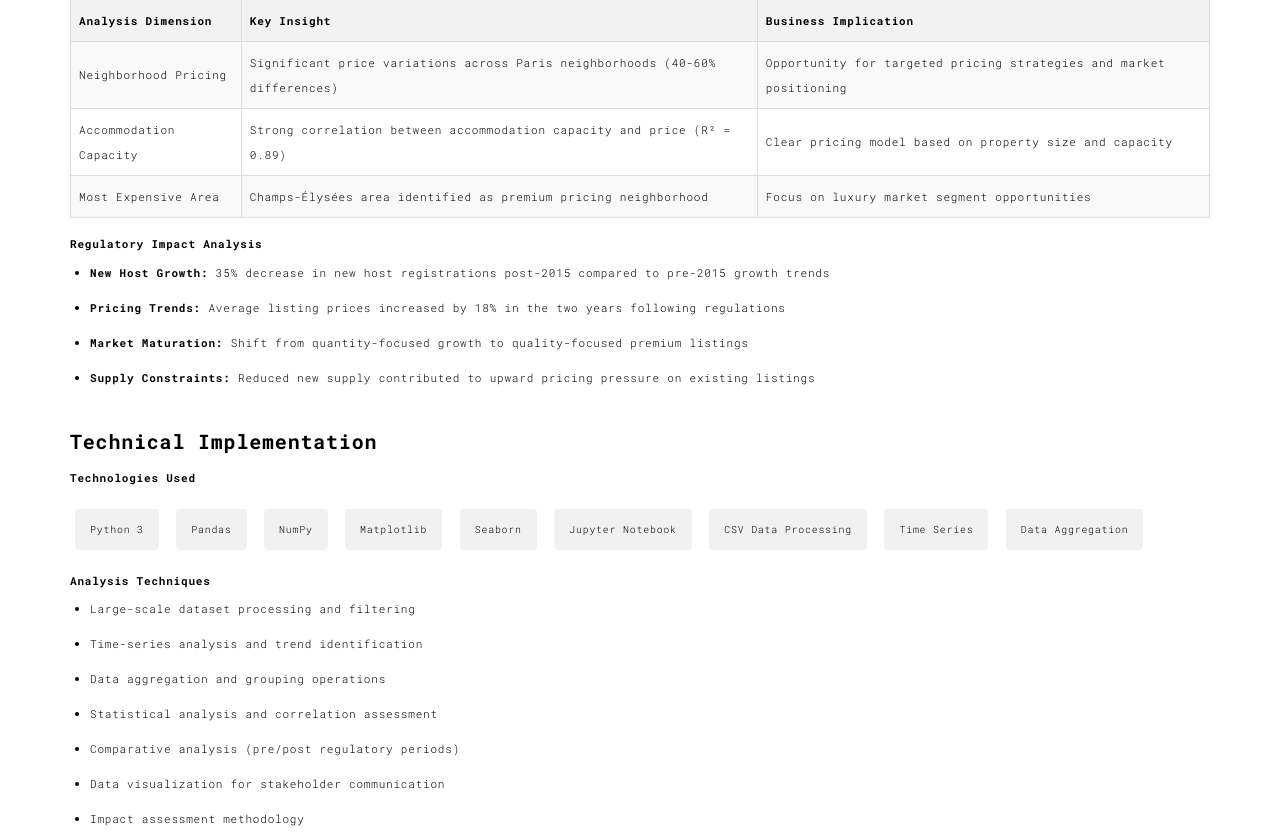
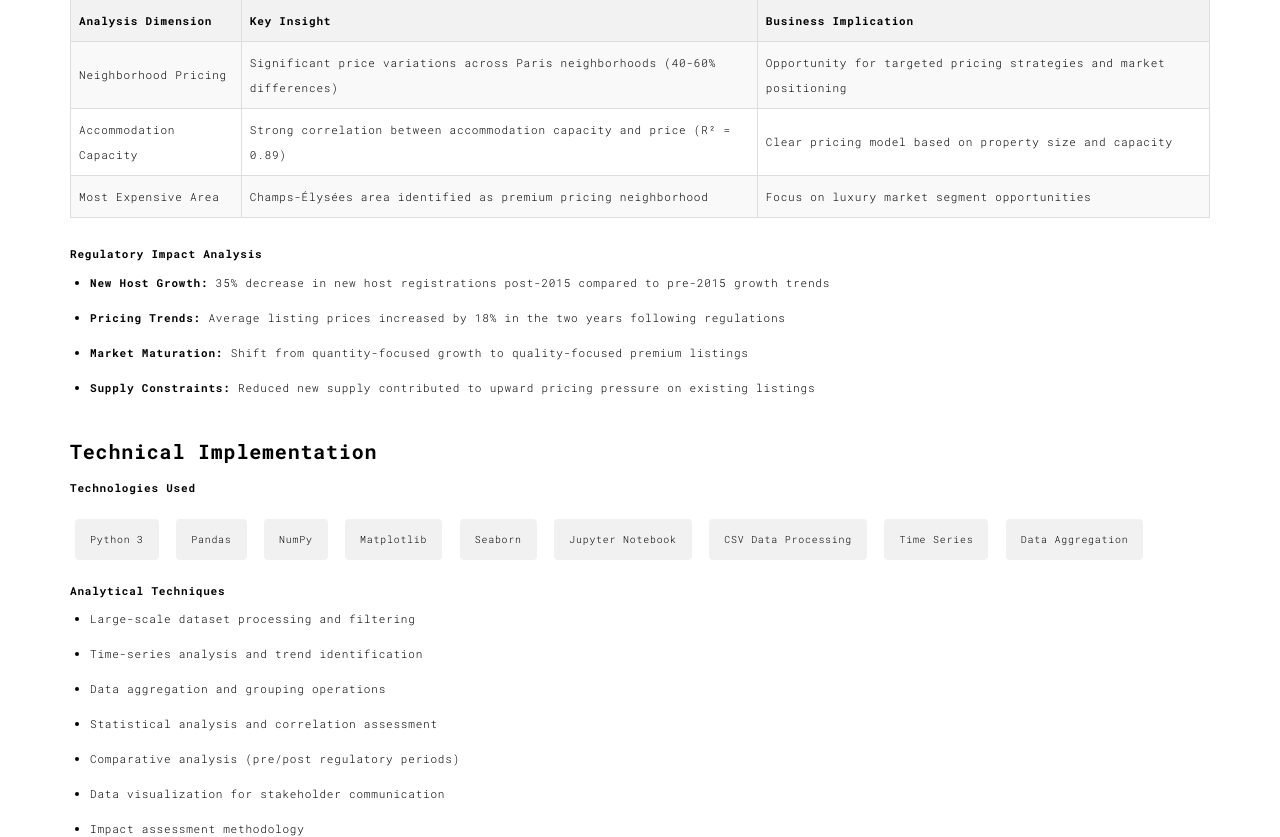
Before and after one commit to pochiman/PythonDeveloper, a Flask app: template S19_Web_Development_with_Python/web_server/templates/work002.html in a window 1280 px wide. Shown: the part 2327-3164 px from the top of the page. Run offline with Flask 3, Linux system fonts and the light colour scheme; the template is opened without the code that fills it, so the values that code supplies are empty; some libraries are stand-ins or nearby versions.

Commit message:
initial commit

```diff
--- a/S19_Web_Development_with_Python/web_server/templates/work002.html
+++ b/S19_Web_Development_with_Python/web_server/templates/work002.html
@@ -104,6 +104,10 @@
 
   .data-table tr:nth-child(even) {
     background-color: #f9f9f9;
+  }
+
+  .section-spacing {
+    margin-top: 30px;
   }
 </style>
 </head>
@@ -264,6 +268,8 @@
             </tr>
           </table>
 
+          <div class="section-spacing"></div>
+
           <h4>Regulatory Impact Analysis</h4>
           <ul class="feature-list">
             <li><strong>New Host Growth:</strong> 35% decrease in new host registrations post-2015 compared to pre-2015 growth trends</li>
@@ -289,7 +295,7 @@
 	    <span class="tech-item">Data Aggregation</span>
           </div>
 
-          <h4>Analysis Techniques</h4>
+          <h4>Analytical Techniques</h4>
           <ul class="feature-list">
             <li>Large-scale dataset processing and filtering</li>
             <li>Time-series analysis and trend identification</li>
```
